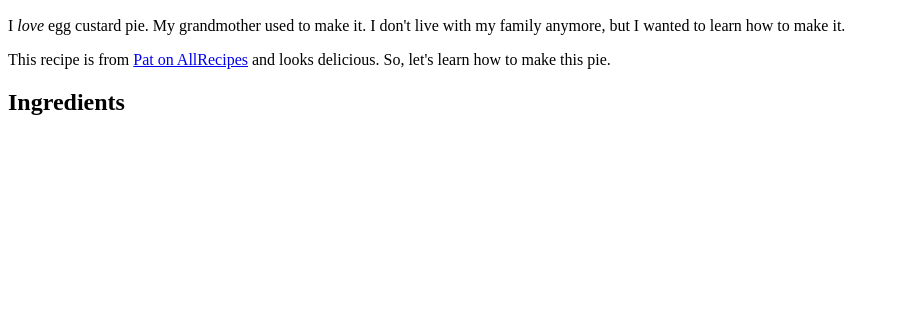
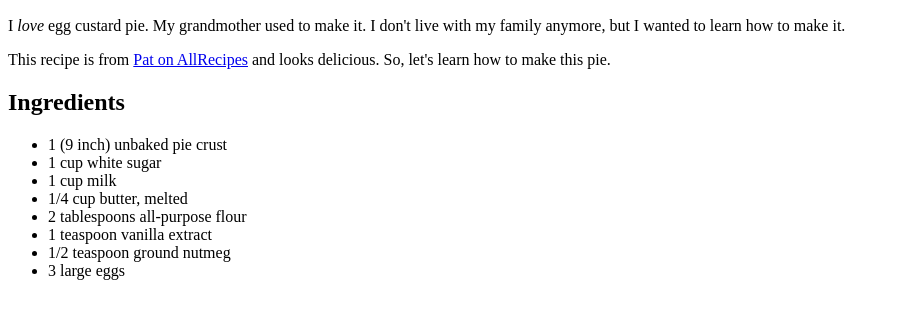
Before and after one commit to platypustaco/odin-recipes, a plain HTML site: page recipes/egg-custard-pie.html in a window 1280 px wide. Shown: the part 454-772 px from the top of the page, without its empty margins (0-900 px from the left). Drawn offline with Linux system fonts and the light colour scheme.

Commit message:
Add Ingredients section
Added an unordered list of the ingredients

```diff
--- a/recipes/egg-custard-pie.html
+++ b/recipes/egg-custard-pie.html
@@ -11,6 +11,16 @@
         <p>This recipe is from <a href="https://www.allrecipes.com/recipe/12543/egg-custard-pie-iii/">Pat on AllRecipes</a> and looks delicious. So, let's learn how to make this pie.</p>
 
         <h2>Ingredients</h2>
+        <ul>
+            <li>1 (9 inch) unbaked pie crust</li>
+            <li>1 cup white sugar</li>
+            <li>1 cup milk</li>
+            <li>1/4 cup butter, melted</li>
+            <li>2 tablespoons all-purpose flour</li>
+            <li>1 teaspoon vanilla extract</li>
+            <li>1/2 teaspoon ground nutmeg</li>
+            <li>3 large eggs</li>
+        </ul>
     <body>
 
     </body>
```
